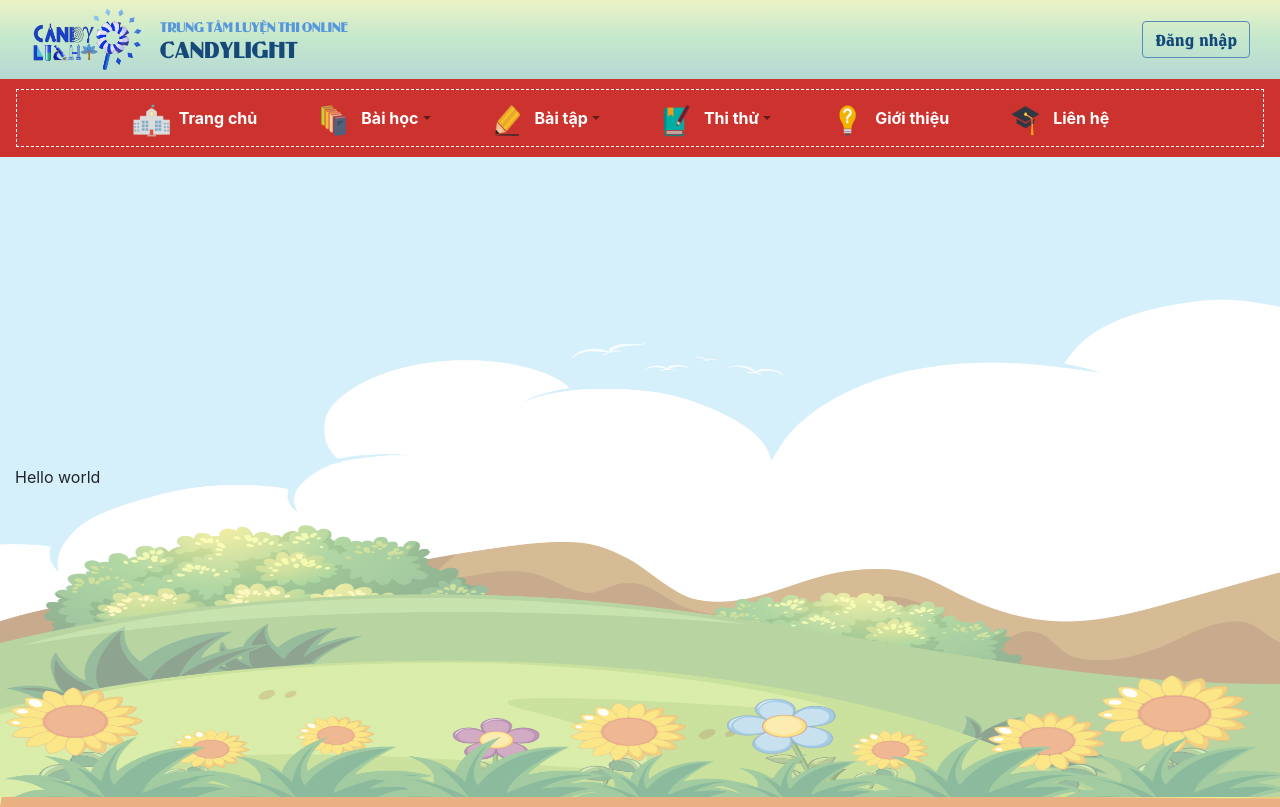
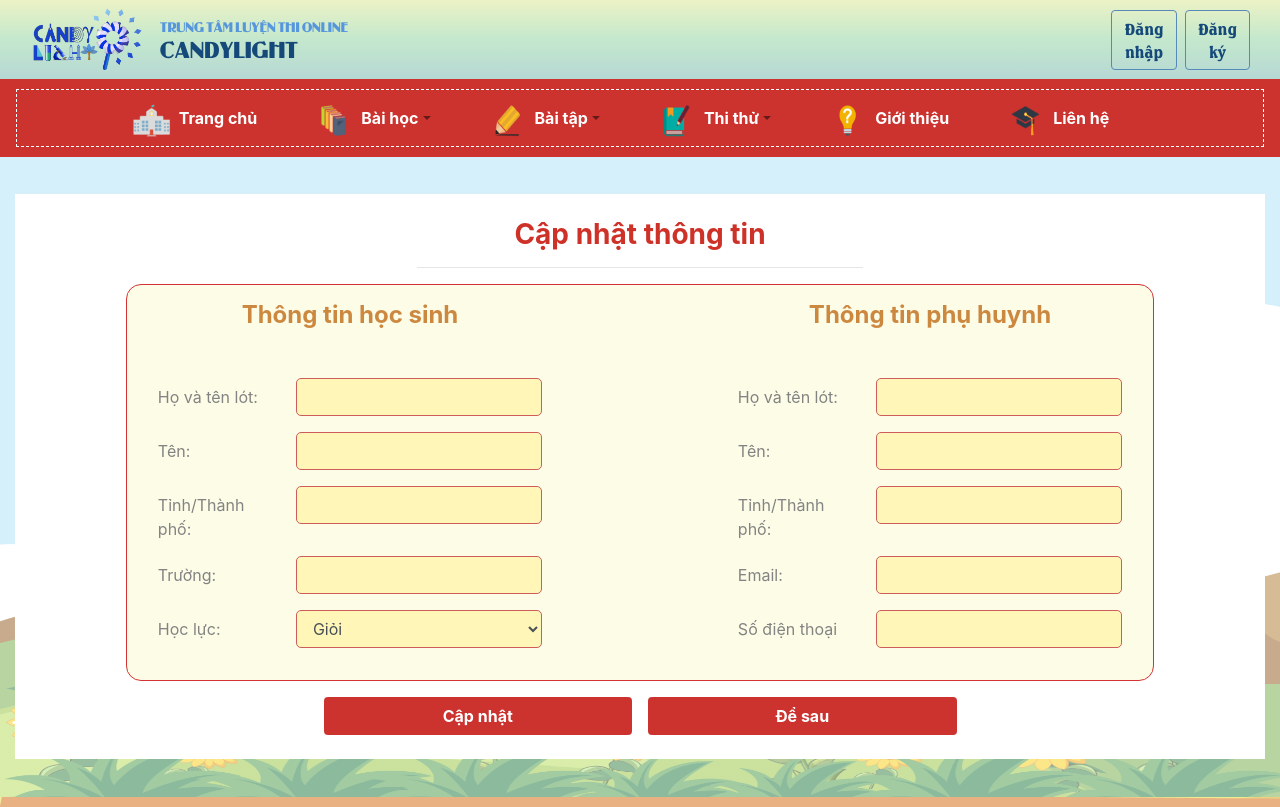
Before and after one commit to nhanpdnguyen/QLDA2015_Frontend, a React (Create React App) app: page /update-profile in a window 1280 px wide. Shown: the top 807 px of the page. Built offline with nearby package versions, Linux system fonts and the light colour scheme.

Commit message:
Update Profile + Sign up page

```diff
--- a/package.json
+++ b/package.json
@@ -9,6 +9,7 @@
     "react-router": "^4.3.1",
     "react-router-dom": "^4.3.1",
     "react-scripts": "1.1.5",
+    "react-select": "^2.1.1",
     "reactstrap": "^6.4.0"
   },
   "scripts": {
@@ -16,5 +17,8 @@
     "build": "react-scripts build",
     "test": "react-scripts test --env=jsdom",
     "eject": "react-scripts eject"
+  },
+  "devDependencies": {
+    "css-loader": "^1.0.0"
   }
 }
--- a/public/index.html
+++ b/public/index.html
@@ -19,7 +19,7 @@
       work correctly both with client-side routing and a non-root public URL.
       Learn how to configure a non-root public URL by running `npm run build`.
     -->
-    <title>React App</title>
+    <title>Candy Light</title>
   </head>
   <body>
     <noscript>
--- a/src/App.js
+++ b/src/App.js
@@ -8,12 +8,23 @@ import NavBar from './components/NavBar';
 // views
 import Home from './views/Home.js';
 import DangNhap from './views/DangNhap';
+import DangKy from './views/DangKy'
+import UpdateProfile from './views/UpdateProfile'
 // css
 import './App.css';
 
 const HelloWorld = function (props) {
 	return <div>Hello world</div>
 }
+
+const cityOpt=[{value:"HCM",label:"tp.Hồ Chí Minh"},
+{value:"Hải Phòng",label:"Hải Phòng"},
+{value:"Ninh Thuận",label:"Ninh Thuận"},
+{value:"Nha Trang",label:"Nha Trang"},
+{value:"Cà Mau",label:"Cà Mau"},
+{value:"HN",label:"Hà Nội"}
+	]
+const rankOpt=[{value:"G",label:"Giỏi"},{value:"K",label:"Khá"},{value:"TB",label:"Trung Bình"},{value:"Y",label:"Yếu"}]
 
 class App extends Component {
 
@@ -28,6 +39,9 @@ class App extends Component {
 							<Switch>
 								<Route exact path="/" component={Home} />
 								<Route exact path="/dang-nhap" component={DangNhap} />
+								<Route exact path="/dang-ky" component={DangKy} />
+								<Route exact path="/update-profile"
+									render={()=><UpdateProfile cityOpt={cityOpt} rankOpt={rankOpt}/>} />
 								<Route component={HelloWorld} />
 							</Switch>
 					</Container>
--- a/src/components/Header.js
+++ b/src/components/Header.js
@@ -24,6 +24,9 @@ export default class Header extends Component {
 				<Col md="3" className="d-flex align-items-center justify-content-end">
 					<Link to="/dang-nhap">
 						<button className="btn btn-outline-primary">Đăng nhập</button>
+					</Link>
+					<Link to="/dang-ky">
+						<button className="ml-2 btn btn-outline-primary">Đăng ký</button>
 					</Link>
 				</Col>
 			)
--- /dev/null
+++ b/src/components/SignUpForm.css
@@ -0,0 +1,13 @@
+.form-field{
+    border: 1px solid indianred;
+    background: #fff6b8;
+    border-radius: 5px;
+  }
+
+  label{
+    color: #838383
+  }
+
+  .form-group{
+    margin-bottom: 0.5rem
+  }
--- /dev/null
+++ b/src/components/SignUpForm.js
@@ -0,0 +1,42 @@
+import React, { Component } from 'react';
+
+import './SignUpForm.css'
+
+export default class SignUpForm extends Component {
+  render() {
+    return (
+      <form>
+        <div className="form-group row justify-content-center ">
+            <label className="col-sm-4 col-form-label">Tên đăng nhập:</label>
+            <div className="form-group col-sm-8">
+              <input type="text" className="form-control form-field" />
+            </div>
+        </div>
+        <div className="form-group row justify-content-center ">
+            <label className="col-sm-4 col-form-label">Mật khẩu:</label>
+            <div className="form-group col-sm-8">
+              <input type="password" className="form-control form-field" />
+            </div>
+        </div>
+        <div className="form-group row justify-content-center ">
+            <label className="col-sm-4 col-form-label">Nhập lại mật khẩu:</label>
+            <div className="form-group col-sm-8">
+              <input type="text" className="form-control form-field" />
+            </div>
+        </div>
+        <div className="form-group row justify-content-center ">
+            <label className="col-sm-4 col-form-label">Email:</label>
+            <div className="form-group col-sm-8">
+              <input type="text" className="form-control form-field" />
+            </div>
+        </div>
+
+        <div className="form-row justify-content-center mt-md-3 mt-sm-1 mt-lg-4">
+          <div className="form-group col-9 col-md-4">
+            <button type="submit" className="btn btn-block dang-nhap-btn">Đăng ký</button>
+          </div>
+        </div>
+      </form>
+    )
+  }
+}
--- /dev/null
+++ b/src/views/Colors.css
@@ -0,0 +1,7 @@
+.mainRed{
+    color: rgba(206, 49, 39, 1);;
+}
+
+.text-grey{
+    color: #999898;
+}
--- /dev/null
+++ b/src/views/DangKy.css
@@ -0,0 +1,11 @@
+.mainRed{
+    color: rgba(206, 49, 39, 1);;
+}
+
+.text-grey{
+    color: #999898;
+}
+
+.bg-white{
+    background-color: #ffffff
+}
--- /dev/null
+++ b/src/views/DangKy.js
@@ -0,0 +1,37 @@
+import React, { Component } from 'react';
+import { Row, Col } from 'reactstrap';
+import { Link } from 'react-router-dom';
+import './DangKy.css';
+
+import SignUpForm from '../components/SignUpForm';
+
+export default class DangKy extends Component {
+
+  render() {
+    return (
+      <Row className="flex-md-grow-1 my-4 mx-auto py-2 px-2 justify-content-center bg-white">
+        <Col xs="12" md="6" className="d-flex justify-content-center align-content-center align-self-center">
+
+        </Col>
+        <Col md="3">
+        </Col>
+        {/* Đăng ký */}
+        <Col md="6" className="">
+          <h3 className="d-flex justify-content-center mainRed">Đăng ký tài khoản</h3>
+          <hr className="mx-5"></hr>
+          <p className="row justify-content-center">Hãy nhập thông tin bên dưới để đăng ký. Những mục có dấu<b className="mainRed d-inline">&nbsp;*&nbsp;</b>là bắt buộc</p>
+
+
+          <div className="dang-ky-container py-4 my-3">
+            <Col>
+              <SignUpForm></SignUpForm>
+            </Col>
+            <Col className="row justify-content-center">
+              Nếu bạn đã là thành viên, <Link to="/dang-nhap">bấm vào đây để đăng nhập</Link>
+            </Col>
+          </div>
+        </Col>
+      </Row>
+    )
+  }
+}
--- /dev/null
+++ b/src/views/UpdateProfile.css
@@ -0,0 +1,10 @@
+.main-dialog{
+    background: #fcfce7;
+    border: 1px solid #d43333;
+    border-radius: 15px;
+}
+
+.subHeader{
+    color: #cd8840;
+    font-weight: bold;
+}
--- /dev/null
+++ b/src/views/UpdateProfile.js
@@ -0,0 +1,118 @@
+import React, { Component } from 'react';
+import { Row, Col } from 'reactstrap';
+import { Link } from 'react-router-dom';
+
+import './UpdateProfile.css';
+
+/**props: cityOpt, rankOpt */
+
+export default class UpdateProfile extends Component {
+  state = {
+    selectedOption: null,
+  }
+
+  handleChange = (selectedOption) => {
+    this.setState({ selectedOption });
+    console.log(`Option selected:`, selectedOption);
+  }
+
+  render() {
+    const { selectedOption } = this.state;
+    return (
+      <Row className="flex-md-grow-1 my-4 mx-auto py-4 px-2 justify-content-center bg-white">
+        {/* Update container*/}
+        <Col md="1"></Col>
+        <Col md="10" className="">
+          <h3 className="d-flex justify-content-center mainRed font-weight-bold">Cập nhật thông tin</h3>
+          <hr className="mx-auto col-md-5 col-6"></hr>
+          <form>
+            <Row className="main-dialog p-3">
+              <Col md="5">
+                {/*left side */}
+                <h4 className="subHeader mx-auto mb-5 justify-content-center d-flex">Thông tin học sinh</h4>
+
+                <div className="form-group row justify-content-center ">
+                  <label className="col-sm-4 col-form-label">Họ và tên lót:</label>
+                  <div className="form-group col-sm-8">
+                    <input type="text" className="form-control form-field" />
+                  </div>
+                </div>
+                <div className="form-group row justify-content-center ">
+                  <label className="col-sm-4 col-form-label">Tên:</label>
+                  <div className="form-group col-sm-8">
+                    <input type="text" className="form-control form-field" />
+                  </div>
+                </div>
+                <div className="form-group row justify-content-center ">
+                  <label className="col-sm-4 col-form-label">Tỉnh/Thành phố:</label>
+                  <div className="form-group col-sm-8">
+                    <input type="text" className="form-control form-field" />
+                  </div>
+                </div>
+                <div className="form-group row justify-content-center ">
+                  <label className="col-sm-4 col-form-label">Trường:</label>
+                  <div className="form-group col-sm-8">
+                    <input type="text" className="form-control form-field" />
+                  </div>
+                </div>
+                <div className="form-group row justify-content-center ">
+                  <label className="col-sm-4 col-form-label">Học lực:</label>
+                  <div className="form-group col-sm-8">
+                    <select value={this.state.value} onChange={this.handleChange} className="form-control form-field">
+                      <option value="G">Giỏi</option>
+                      <option value="K">Khá</option>
+                      <option value="TB">Trung Bình</option>
+                      <option value="Y">Yếu</option>
+                    </select>
+                  </div>
+                </div>
+              </Col>
+              <Col></Col>
+              <Col md="5">
+                {/*right side */}
+                <h4 className="subHeader mx-auto mb-5 justify-content-center d-flex">Thông tin phụ huynh</h4>
+
+                <div className="form-group row justify-content-center ">
+                  <label className="col-sm-4 col-form-label">Họ và tên lót:</label>
+                  <div className="form-group col-sm-8">
+                    <input type="text" className="form-control form-field" />
+                  </div>
+                </div>
+                <div className="form-group row justify-content-center ">
+                  <label className="col-sm-4 col-form-label">Tên:</label>
+                  <div className="form-group col-sm-8">
+                    <input type="text" className="form-control form-field" />
+                  </div>
+                </div>
+                <div className="form-group row justify-content-center ">
+                  <label className="col-sm-4 col-form-label">Tỉnh/Thành phố:</label>
+                  <div className="form-group col-sm-8">
+                    <input type="text" className="form-control form-field" />
+                  </div>
+                </div>
+                <div className="form-group row justify-content-center ">
+                  <label className="col-sm-4 col-form-label">Email:</label>
+                  <div className="form-group col-sm-8">
+                    <input type="text" className="form-control form-field" />
+                  </div>
+                </div>
+                <div className="form-group row justify-content-center ">
+                  <label className="col-sm-4 col-form-label">Số điện thoại</label>
+                  <div className="form-group col-sm-8">
+                    <input type="text" className="form-control form-field" />
+                  </div>
+                </div>
+              </Col>
+            </Row>
+          </form>
+        </Col>
+        <Col md="1"></Col>
+
+          <button type="submit" className="col-3 mt-3 mr-3 btn btn-block dang-nhap-btn">Cập nhật</button>
+          <button type="submit" className="col-3 mt-3 btn btn-block dang-nhap-btn">Để sau</button>
+
+      </Row>
+
+    )
+  }
+}
```
Also changed, not shown: 2 other files (tests, documents, lock files or other folders).
